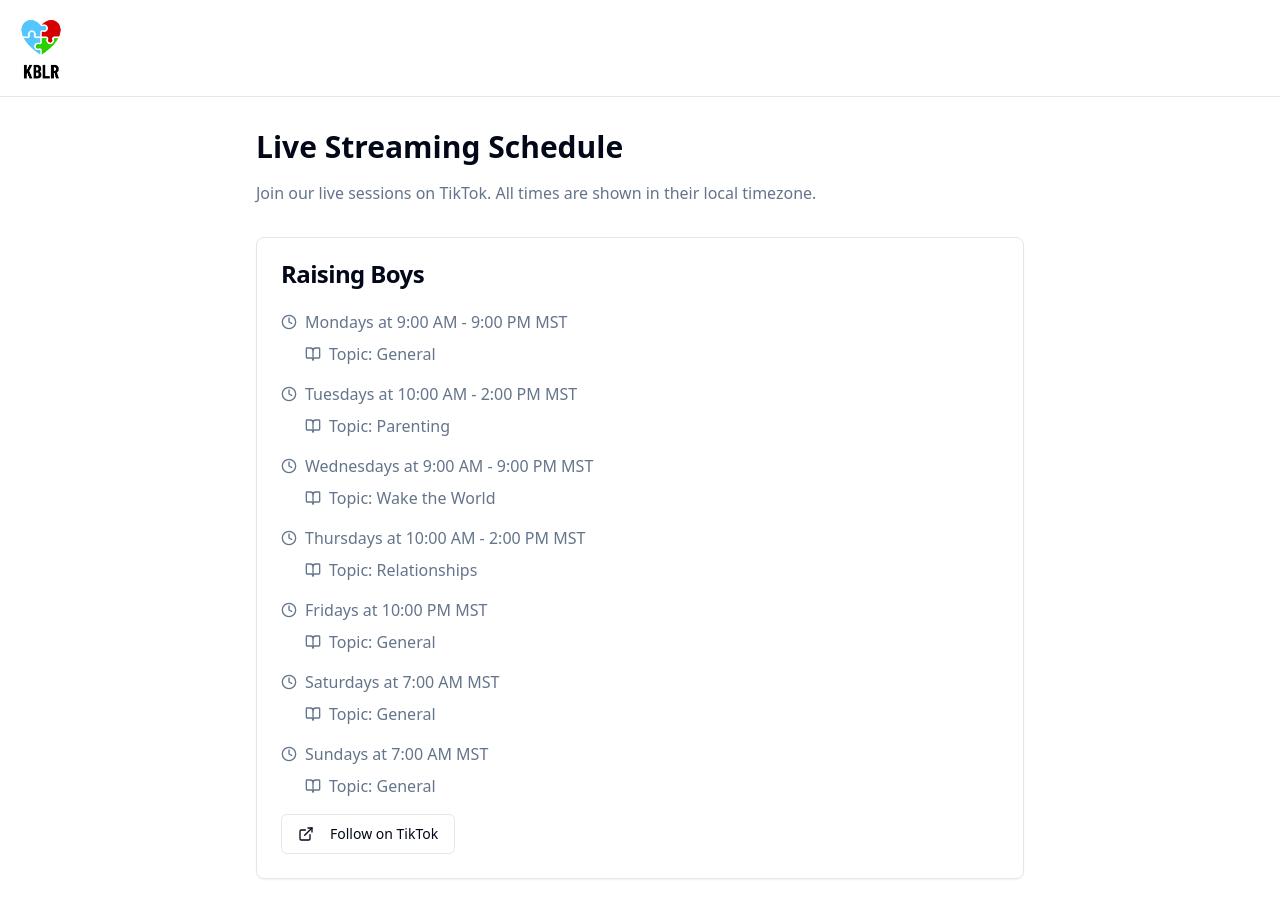
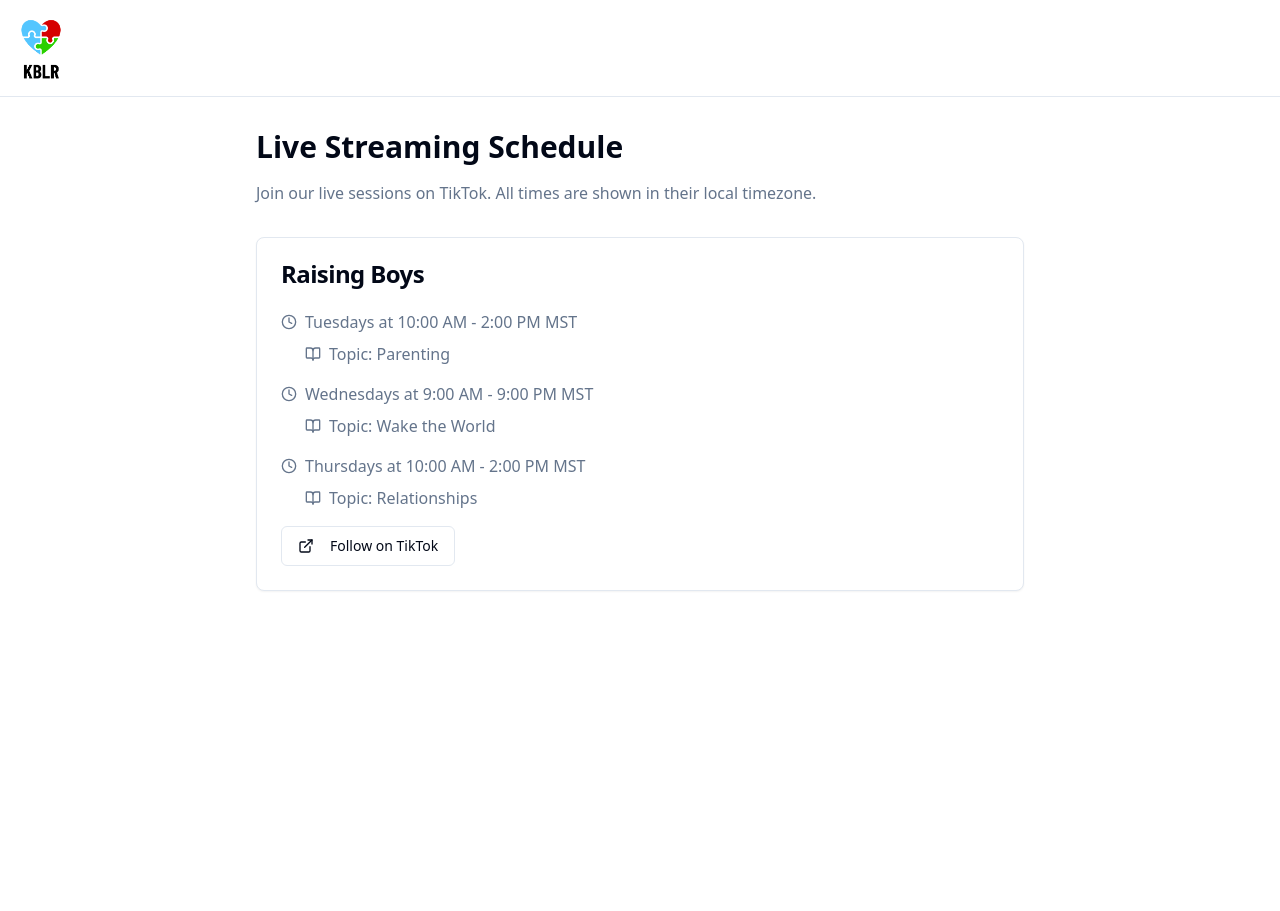
Before and after one commit to MissionSync/kingdom-business-letsroll, a React (Vite) app: page /schedule in a window 1280 px wide. Built offline with nearby package versions, Linux system fonts and the light colour scheme.

Commit message:
Remove schedule entries
Removes specific day entries from the schedule.

```diff
--- a/src/pages/Schedule.tsx
+++ b/src/pages/Schedule.tsx
@@ -1,4 +1,3 @@
-
 import { Card, CardContent, CardHeader, CardTitle } from "@/components/ui/card";
 import { Button } from "@/components/ui/button";
 import { ExternalLink, Clock, BookOpen } from "lucide-react";
@@ -18,13 +17,9 @@ const creators: Creator[] = [
     name: "Raising Boys",
     tiktokUrl: "https://www.tiktok.com/@raising.boyskbmmg",
     schedule: [
-      { day: "Monday", time: "9:00 AM - 9:00 PM MST", topic: "General" },
       { day: "Tuesday", time: "10:00 AM - 2:00 PM MST", topic: "Parenting" },
       { day: "Wednesday", time: "9:00 AM - 9:00 PM MST", topic: "Wake the World" },
-      { day: "Thursday", time: "10:00 AM - 2:00 PM MST", topic: "Relationships" },
-      { day: "Friday", time: "10:00 PM MST", topic: "General" },
-      { day: "Saturday", time: "7:00 AM MST", topic: "General" },
-      { day: "Sunday", time: "7:00 AM MST", topic: "General" }
+      { day: "Thursday", time: "10:00 AM - 2:00 PM MST", topic: "Relationships" }
     ]
   }
 ];
```
